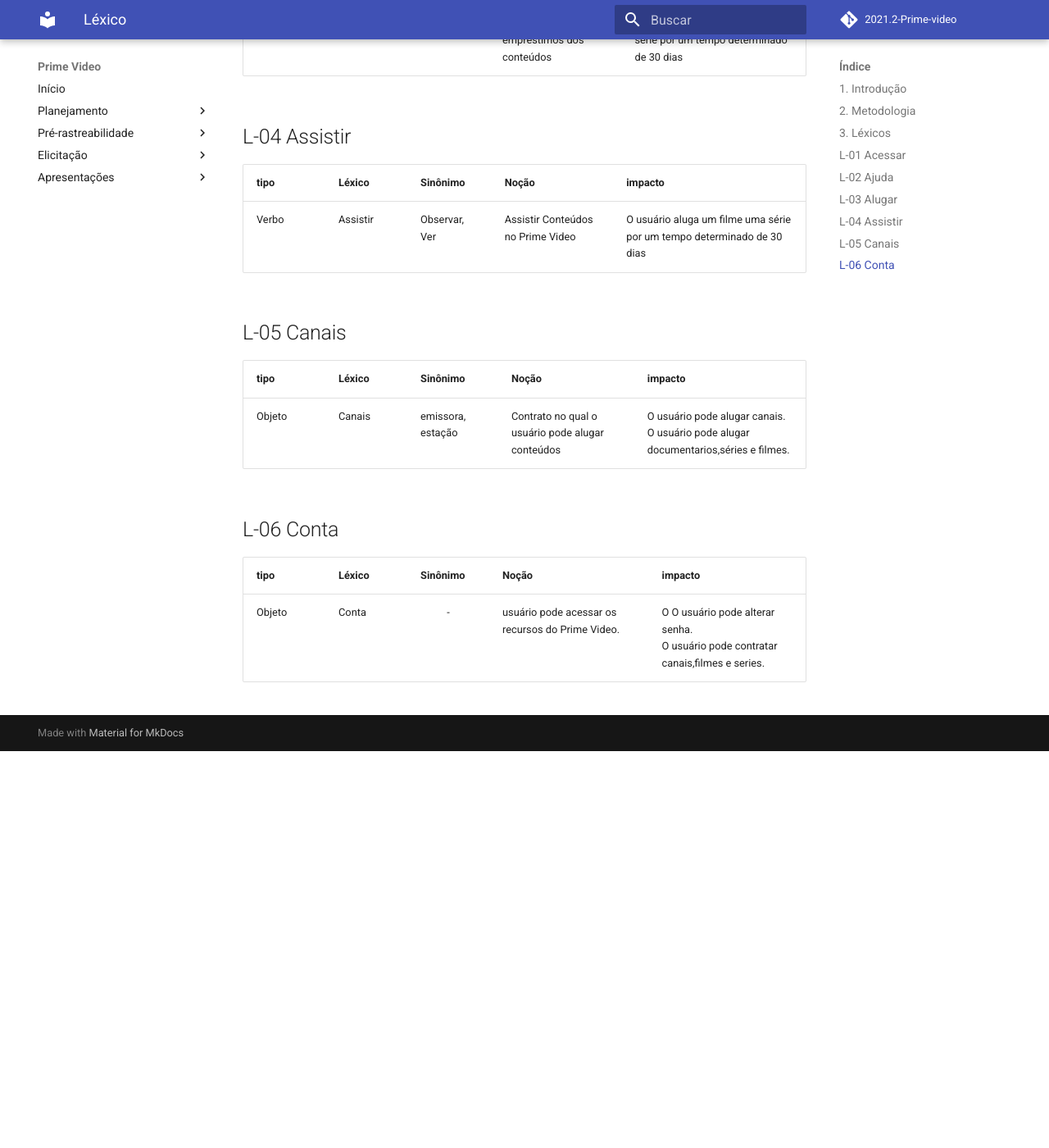
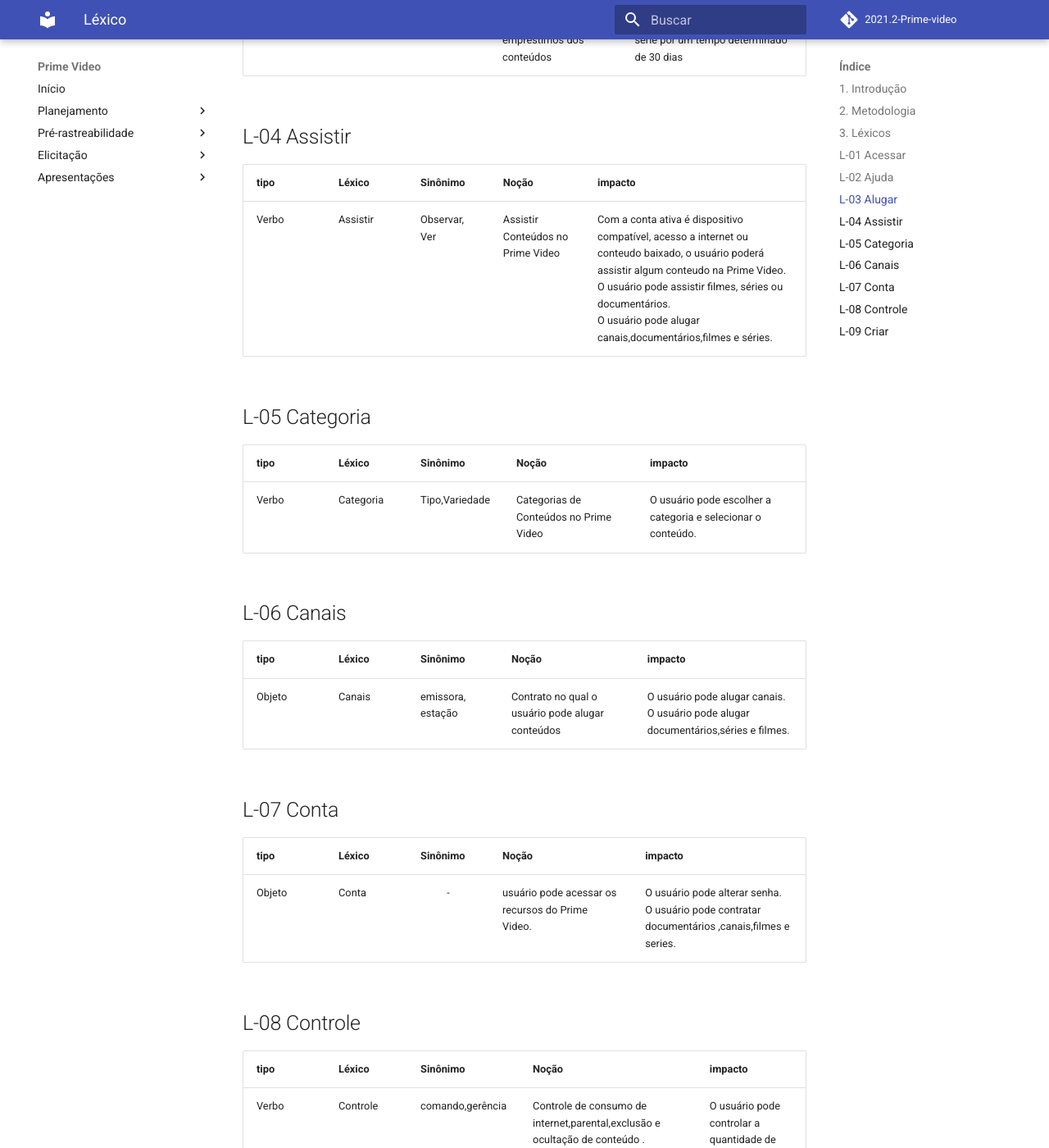
Before and after one commit to Requisitos-de-Software/2021.2-Prime-video, an MkDocs documentation site: the page built from docs/modelagem/lexico.md, in a window 1280 px wide and 1400 px high, scrolled down 1642 px. Shown: the whole window at 82% size. Built offline with MkDocs 1.6.1 and Material for MkDocs 9.7.7, drawn with Linux system fonts in a browser that asks for light colours; comment, search, counter and statistics services are not loaded; before the commit the page ends 2558 px from its top, so only the background shows below that; some of the changed text lies outside the part shown.

Commit message:
Adicionando ate o lexico numero 9

```diff
--- a/docs/modelagem/lexico.md
+++ b/docs/modelagem/lexico.md
@@ -40,18 +40,35 @@
 
 | tipo       |  Léxico     | Sinônimo  | Noção    |       impacto       |
 | ---------- |  ---------  | --------  | -------- | ------------------- |
-| Verbo      |   Assistir   | Observar, Ver | Assistir Conteúdos no Prime Video  | O usuário aluga um filme uma série por um tempo determinado de 30 dias  |
+| Verbo      |   Assistir   | Observar, Ver | Assistir Conteúdos no Prime Video  | Com a conta ativa é dispositivo compatível, acesso a internet ou conteudo baixado, o usuário poderá assistir algum conteudo na Prime Video.</br>O usuário pode assistir filmes, séries ou documentários.</br>O usuário pode alugar canais,documentários,filmes e séries.</br> |
 
-
-## L-05 Canais
+## L-05 Categoria
 
 | tipo       |  Léxico     | Sinônimo  | Noção    |       impacto       |
 | ---------- |  ---------  | --------  | -------- | ------------------- |
-| Objeto     |   Canais   | emissora, estação | Contrato no qual o usuário pode alugar conteúdos  | O usuário pode alugar canais.</br> O usuário pode alugar documentarios,séries e filmes.</br>  |
+| Verbo      |   Categoria   | Tipo,Variedade | Categorias de Conteúdos no Prime Video  | O usuário pode escolher a categoria e selecionar o conteúdo.
 
-
-## L-06 Conta
+## L-06 Canais
 
 | tipo       |  Léxico     | Sinônimo  | Noção    |       impacto       |
 | ---------- |  ---------  | --------  | -------- | ------------------- |
-| Objeto     |   Conta   | <p align="center">-</p> | usuário pode acessar os recursos do Prime Video.    | O O usuário pode alterar senha.</br>O usuário pode contratar canais,filmes e series.</br>  |
+| Objeto     |   Canais   | emissora, estação | Contrato no qual o usuário pode alugar conteúdos  | O usuário pode alugar canais.</br> O usuário pode alugar documentários,séries e filmes.</br>  |
+
+
+## L-07 Conta
+
+| tipo       |  Léxico     | Sinônimo  | Noção    |       impacto       |
+| ---------- |  ---------  | --------  | -------- | ------------------- |
+| Objeto     |   Conta   | <p align="center">-</p> | usuário pode acessar os recursos do Prime Video.    |  O usuário pode alterar senha.</br>O usuário pode contratar documentários ,canais,filmes e series.</br>  |
+
+## L-08 Controle
+
+| tipo       |  Léxico     | Sinônimo  | Noção    |       impacto       |
+| ---------- |  ---------  | --------  | -------- | ------------------- |
+| Verbo    |   Controle   | comando,gerência | Controle de consumo de internet,parental,exclusão e ocultação de conteúdo .    |  O usuário pode controlar a quantidade de internet usada.</br>O usuário pode controlar perfis.</br> O usuário pode excluir ou ocultar conteúdos.</br>  |
+
+## L-09 Criar
+
+| tipo       |  Léxico     | Sinônimo  | Noção    |       impacto       |
+| ---------- |  ---------  | --------  | -------- | ------------------- |
+| Verbo    |   Controle   | comando,gerência | Controle de consumo de internet,parental,exclusão e ocultação de conteúdo .    |  O usuário pode controlar a quantidade de internet usada.</br>O usuário pode controlar perfis.</br> O usuário pode excluir ou ocultar conteúdos.</br>  |
```
